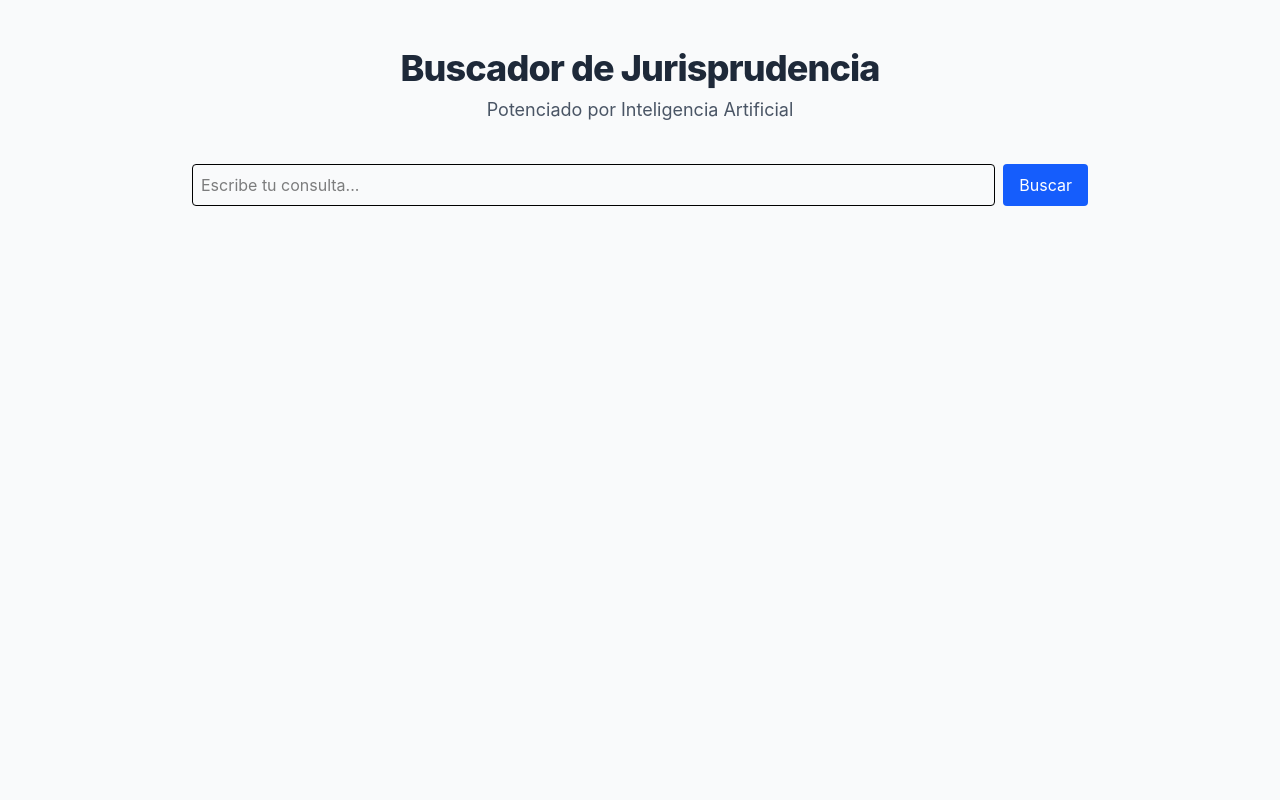
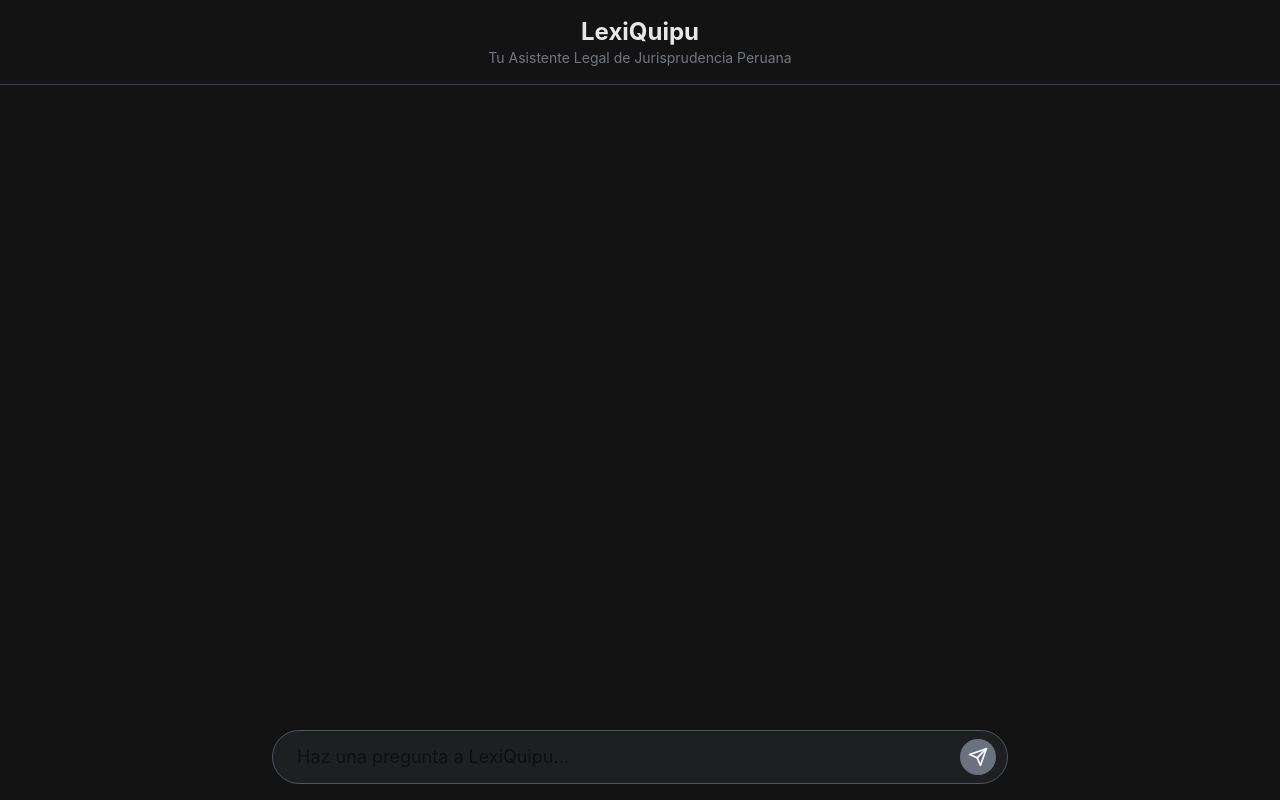
Before and after one commit to franklinep/LexiQuipu, a React (Create React App) app in the folder front-app/: page / in a window 1280 px wide. Built offline with nearby package versions, Linux system fonts and the light colour scheme.

Commit message:
feat: Actualizando el frontend para adaptarlo a un chat con el usuario y aceptar la conexion stream del backend

```diff
--- a/front-app/src/App.tsx
+++ b/front-app/src/App.tsx
@@ -1,69 +1,7 @@
-// src/App.tsx
-
-import { useState } from 'react';
-import { searchJurisprudencia, SearchResult } from './api/search';
-import SearchBar from './components/searchBar';
-import ResultsList from './components/resultList';
-import GeneratedAnswer from './components/GeneratedAnswer';
+import ChatWindow from './components/ChatWindow';
 
 function App() {
-  const [query, setQuery] = useState('');
-  const [results, setResults] = useState<SearchResult[]>([]);
-  const [generatedAnswer, setGeneratedAnswer] = useState(''); // Estado para la respuesta de IA
-  const [loading, setLoading] = useState(false);
-  const [error, setError] = useState('');
-
-  const handleSearch = async () => {
-    if (!query.trim()) return;
-
-    setLoading(true);
-    setError('');
-    setGeneratedAnswer('');
-    setResults([]);
-
-    try {
-      const data = await searchJurisprudencia(query, 5);
-      setGeneratedAnswer(data.generated_answer);
-      setResults(data.source_documents);
-    } catch (err) {
-      setError('Error al buscar. Verifica que la API esté activa.');
-    } finally {
-      setLoading(false);
-    }
-  };
-
-  return (
-    <div className="min-h-screen bg-gray-50 py-12 px-4">
-      <div className="max-w-4xl mx-auto">
-        <header className="text-center mb-10">
-            <h1 className="text-4xl font-extrabold text-gray-800 tracking-tight">Buscador de Jurisprudencia</h1>
-            <p className="text-lg text-gray-600 mt-2">Potenciado por Inteligencia Artificial</p>
-        </header>
-
-        <main>
-          <SearchBar
-            query={query}
-            onQueryChange={setQuery}
-            onSearch={handleSearch}
-            loading={loading}
-          />
-
-          {error && <p className="text-red-500 text-center my-4">{error}</p>}
-
-          {loading && <p className="text-center text-gray-500 my-4">Buscando y generando respuesta...</p>}
-
-          <GeneratedAnswer answer={generatedAnswer} />
-
-          {results.length > 0 && (
-            <div>
-              <h2 className="text-2xl font-bold mb-4 text-gray-700">Documentos Fuente</h2>
-              <ResultsList results={results} />
-            </div>
-          )}
-        </main>
-      </div>
-    </div>
-  );
+  return <ChatWindow />;
 }
 
 export default App;
--- a/front-app/src/components/resultList.tsx
+++ b/front-app/src/_legacy/resultList.tsx
@@ -1,6 +1,6 @@
 import React from 'react';
 import { SearchResult } from '../api/search';
-import ResultItem from './resultItem';
+import ResultItem from '../_legacy/resultItem';
 
 const ResultsList: React.FC<{ results: SearchResult[] }> = ({ results }) => (
   <ul className="space-y-2">
--- /dev/null
+++ b/front-app/src/api/chat.ts
@@ -0,0 +1,53 @@
+
+/**
+ * Llama al endpoint de generación de chat y maneja el stream.
+ * @param query La pregunta del usuario.
+ * @param onToken Callback que se ejecuta con cada nuevo trozo de texto (token).
+ * @param onComplete Callback que se ejecuta cuando el stream ha terminado.
+ * @param onError Callback que se ejecuta si hay un error.
+ */
+export async function streamChat(
+    query: string,
+    onToken: (token: string) => void,
+    onComplete: () => void,
+    onError: (error: Error) => void
+  ) {
+    try {
+      const response = await fetch("http://127.0.0.1:8000/search/generate", {
+        method: "POST",
+        headers: {
+          "Content-Type": "application/json",
+        },
+        body: JSON.stringify({ query: query, top_k: 5 }),
+      });
+
+      if (!response.ok) {
+        const errorText = await response.text();
+        throw new Error(`Error del servidor: ${response.status} ${errorText}`);
+      }
+
+      if (!response.body) {
+        throw new Error("El cuerpo de la respuesta está vacío.");
+      }
+
+      const reader = response.body.getReader();
+      const decoder = new TextDecoder("utf-8");
+      let reading = true;
+
+      while (reading) {
+        const { done, value } = await reader.read();
+        if (done) {
+          reading = false;
+          break;
+        }
+        const chunk = decoder.decode(value, { stream: true });
+        onToken(chunk);
+      }
+
+      onComplete();
+
+    } catch (err) {
+      console.error("Error al hacer streaming del chat:", err);
+      onError(err instanceof Error ? err : new Error("Ocurrió un error desconocido"));
+    }
+  }
--- /dev/null
+++ b/front-app/src/components/ChatWindow.tsx
@@ -0,0 +1,75 @@
+// src/components/chat/ChatWindow.tsx
+import React, { useState } from 'react';
+import { ChatMessage } from '../types/chat';
+import MessageList from './MessageList';
+import PromptInput from './PromptInput';
+import { streamChat } from '../api/chat';
+
+const ChatWindow: React.FC = () => {
+  const [messages, setMessages] = useState<ChatMessage[]>([]);
+  const [isLoading, setIsLoading] = useState(false);
+
+  const handleSendMessage = (query: string) => {
+    const userMessage: ChatMessage = {
+      id: `user-${Date.now()}`,
+      role: 'user',
+      content: query,
+    };
+
+    const assistantLoadingMessage: ChatMessage = {
+      id: `assistant-${Date.now()}`,
+      role: 'assistant',
+      content: '',
+      isLoading: true,
+    };
+
+    setMessages((prevMessages) => [...prevMessages, userMessage, assistantLoadingMessage]);
+    setIsLoading(true);
+
+    streamChat(
+      query,
+      (token) => {
+        setMessages(prev =>
+          prev.map(msg =>
+            msg.id === assistantLoadingMessage.id
+              ? { ...msg, content: msg.content + token }
+              : msg
+          )
+        );
+      },
+      () => {
+        setMessages(prev =>
+            prev.map(msg =>
+              msg.id === assistantLoadingMessage.id
+                ? { ...msg, isLoading: false }
+                : msg
+            )
+          );
+        setIsLoading(false);
+      },
+      (error) => {
+        setMessages(prev =>
+            prev.map(msg =>
+              msg.id === assistantLoadingMessage.id
+                ? { ...msg, content: `**Error:** ${error.message}`, isLoading: false }
+                : msg
+            )
+          );
+        setIsLoading(false);
+      }
+    );
+  };
+
+  return (
+    <div className="flex flex-col h-screen bg-[#131314]">
+        <header className="text-center p-4 border-b border-gray-700">
+            <h1 className="text-2xl font-bold text-white/90">LexiQuipu</h1>
+            <p className="text-sm text-gray-400/70">Tu Asistente Legal de Jurisprudencia Peruana</p>
+        </header>
+        <MessageList messages={messages} />
+        <PromptInput onSubmit={handleSendMessage} isLoading={isLoading} />
+    </div>
+  );
+};
+
+export default ChatWindow;
--- /dev/null
+++ b/front-app/src/components/Message.tsx
@@ -0,0 +1,40 @@
+
+import React from 'react';
+import { ChatMessage } from '../types/chat';
+import { FaUser, FaRobot } from 'react-icons/fa';
+
+const Message: React.FC<{ message: ChatMessage }> = ({ message }) => {
+  const isUser = message.role === 'user';
+
+  const LoadingIndicator = () => (
+    <div className="flex items-center space-x-2">
+        <span className="font-bold">LexiQuipu está pensando</span>
+        <div className="w-2 h-2 bg-blue-400 rounded-full animate-pulse [animation-delay:-0.3s]"></div>
+        <div className="w-2 h-2 bg-blue-400 rounded-full animate-pulse [animation-delay:-0.15s]"></div>
+        <div className="w-2 h-2 bg-blue-400 rounded-full animate-pulse"></div>
+    </div>
+  );
+
+  return (
+    <div className={`flex items-start gap-4 my-6 ${isUser ? 'justify-end' : ''}`}>
+      {!isUser && (
+        <div className="w-10 h-10 rounded-full bg-gray-700 flex items-center justify-center flex-shrink-0 text-white/90">
+          <FaRobot size={20} />
+        </div>
+      )}
+
+      <div className={`p-4 rounded-2xl max-w-2xl ${isUser ? 'bg-blue-600 rounded-br-none text-white/85' : 'bg-[#1e1f20] rounded-bl-none text-white/85'}`}>
+        {message.isLoading ? <LoadingIndicator /> : <p className="whitespace-pre-wrap">{message.content}</p>}
+        {/* Documentos fuente */}
+      </div>
+
+       {isUser && (
+        <div className="w-10 h-10 rounded-full bg-gray-700 flex items-center justify-center flex-shrink-0">
+          <FaUser size={20} />
+        </div>
+      )}
+    </div>
+  );
+};
+
+export default Message;
--- /dev/null
+++ b/front-app/src/components/MessageList.tsx
@@ -0,0 +1,29 @@
+    // src/components/chat/MessageList.tsx
+import React, { useEffect, useRef } from 'react';
+import { ChatMessage as ChatMessageType } from '../types/chat';
+import Message from './Message';
+
+interface Props {
+  messages: ChatMessageType[];
+}
+
+const MessageList: React.FC<Props> = ({ messages }) => {
+    const endOfMessagesRef = useRef<HTMLDivElement>(null);
+
+    useEffect(() => {
+        endOfMessagesRef.current?.scrollIntoView({ behavior: "smooth" });
+    }, [messages]);
+
+    return (
+        <div className="flex-1 overflow-y-auto p-6">
+            <div className="max-w-3xl mx-auto">
+                {messages.map((msg) => (
+                    <Message key={msg.id} message={msg} />
+                ))}
+                <div ref={endOfMessagesRef} />
+            </div>
+        </div>
+    );
+};
+
+export default MessageList;
--- /dev/null
+++ b/front-app/src/components/PromptInput.tsx
@@ -0,0 +1,43 @@
+
+import React, { useState } from 'react';
+import { FiSend } from 'react-icons/fi';
+
+interface Props {
+  onSubmit: (query: string) => void;
+  isLoading: boolean;
+}
+
+const PromptInput: React.FC<Props> = ({ onSubmit, isLoading }) => {
+  const [query, setQuery] = useState('');
+
+  const handleSubmit = (e: React.FormEvent<HTMLFormElement>) => {
+    e.preventDefault();
+    if (!query.trim() || isLoading) return;
+    onSubmit(query);
+    setQuery('');
+  };
+
+  return (
+    <form onSubmit={handleSubmit} className="w-full max-w-3xl mx-auto p-4">
+      <div className="relative">
+        <input
+          type="text"
+          value={query}
+          onChange={(e) => setQuery(e.target.value)}
+          placeholder="Haz una pregunta a LexiQuipu..."
+          className="w-full bg-[#1e1f20] border border-gray-600 rounded-full py-3 pl-6 pr-14 text-lg focus:outline-none focus:ring-2 focus:ring-blue-500 transition-all duration-300"
+          disabled={isLoading}
+        />
+        <button
+          type="submit"
+          disabled={isLoading || !query.trim()}
+          className="absolute right-3 top-1/2 -translate-y-1/2 p-2 rounded-full bg-blue-600 text-white hover:bg-blue-500 disabled:bg-gray-500 disabled:cursor-not-allowed transition-colors"
+        >
+          <FiSend size={20} />
+        </button>
+      </div>
+    </form>
+  );
+};
+
+export default PromptInput;
--- a/front-app/src/index.css
+++ b/front-app/src/index.css
@@ -5,6 +5,7 @@ body {
     sans-serif;
   -webkit-font-smoothing: antialiased;
   -moz-osx-font-smoothing: grayscale;
+  @apply bg-[#131314] text-gray-200;
 }
 
 code {
--- /dev/null
+++ b/front-app/src/types/chat.ts
@@ -0,0 +1,16 @@
+export interface SourceDocument {
+    id: string;
+    text: string;
+    metadata: Record<string, any>;
+    distance: number;
+  }
+
+  export type MessageRole = 'user' | 'assistant';
+
+  export interface ChatMessage {
+    id: string;
+    role: MessageRole;
+    content: string;
+    isLoading?: boolean;
+    sources?: SourceDocument[];
+  }
```
Also changed, not shown: front-app/src/_legacy/GeneratedAnswer.tsx (renamed from front-app/src/components/GeneratedAnswer.tsx), front-app/src/_legacy/resultItem.tsx (renamed from front-app/src/components/resultItem.tsx), front-app/src/_legacy/searchBar.tsx (renamed from front-app/src/components/searchBar.tsx).
